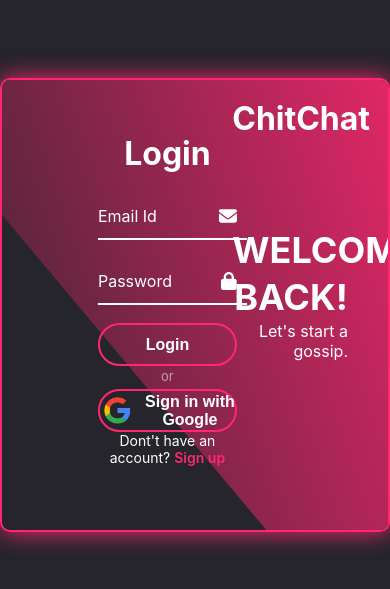
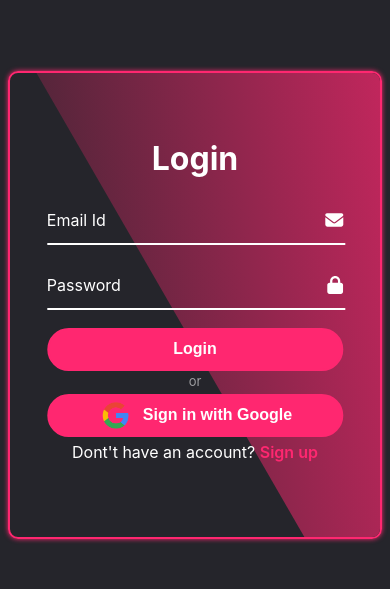
Before and after one commit to KAUSHIK-ROY/ChitChat, a React (Create React App) app: page / in a window 390 px wide. Shown: the part 117-706 px from the top of the page. Built offline with nearby package versions, Linux system fonts and the light colour scheme; no server answers.

Commit message:
Add responsiveness in login page

```diff
--- a/src/Components/LogIn/login.css
+++ b/src/Components/LogIn/login.css
@@ -37,6 +37,7 @@
     padding: 0 50px;
     transform: translateX(100%);
     transition: 0.7s ease;
+    cursor: default;
 }
 
 
@@ -46,6 +47,7 @@
     padding: 0 50px;
     transform: translateX(-100%);
     transition: 0.7s ease;
+    cursor: default;
 }
 
 
@@ -154,6 +156,7 @@
     color: rgba(255, 255, 255, 0.553);
     text-align: center;
     padding-bottom: 5px;
+    pointer-events: none;
 }
 .regi-link{
     font-size: 14px;
@@ -165,6 +168,7 @@
     text-decoration: none;
     color: #ff2770;
     font-weight: 600;
+    cursor: pointer;
 }
 
 .regi-link span:hover{
@@ -243,3 +247,64 @@
     transform-origin: bottom left ;
     transition: 1.5s ease;
 }
+
+
+@media (width < 481px){
+
+    .logContainer{
+        height: 55vh;
+        width: 95vw;
+        box-shadow: 0 0 5px #ff2770;
+    }
+
+    .logContainer .curved-shape{
+        transform: rotate(20deg) skewY(40deg);
+    }
+
+    .logContainer .curved-shape2{
+        transform: rotate(-20deg) skewY(-40deg);
+    }
+
+    .logContainer .form-box{
+        width: 100%;
+        height: 100%;
+        /* background-color: aliceblue; */
+    }
+
+    .form-box.login{
+        width: 80%;
+        padding: 0px;
+        transform: translateX(75%);
+    }
+
+
+
+    .form-box.register{
+        width: 80%;
+        right: -70%;
+        padding: 0px;
+    }
+
+    .info-content.login{
+        display: none;
+    }
+
+    .info-content.register{
+        display: none;
+    }
+
+    .input-box input{
+        width: 93%;
+    }
+
+    .btn1{
+        background-color: #ff2770;
+    }
+
+    .regi-link{
+        font-size: 16px;
+        text-align: center;
+        margin: 5px 0 10px 0;
+    }
+
+}
--- a/src/Components/MyChat/message.css
+++ b/src/Components/MyChat/message.css
@@ -57,6 +57,15 @@
           overflow-wrap: break-word;
           position: relative;
 
+          img {
+            width: 100%;
+            height: 300px;
+            border-radius: 10px;
+            object-fit: cover;
+            right: 0;
+            background-color: red;
+          }
+
           &:after {
             content: "";
             position: absolute;
@@ -100,6 +109,8 @@
           word-wrap: break-word;
           overflow-wrap: break-word;
           position: relative;
+
+
 
           &:after {
             content: "";
--- a/src/Components/MyChat/messages.jsx
+++ b/src/Components/MyChat/messages.jsx
@@ -201,11 +201,11 @@ export default function Messages({ aboutChat, toggleAbout }) {
                   {messages.map((message) => (
                     // <div className="message">
                     <div
-                      className={
+                      className={`message ${
                         message.senderId === currentUser?.id
-                          ? "message own"
-                          : "message frnd"
-                      }
+                          ? "own"
+                          : "frnd"
+                      }`}
                       key={message?.createAt}
                     >
                       <div className="text">
```
